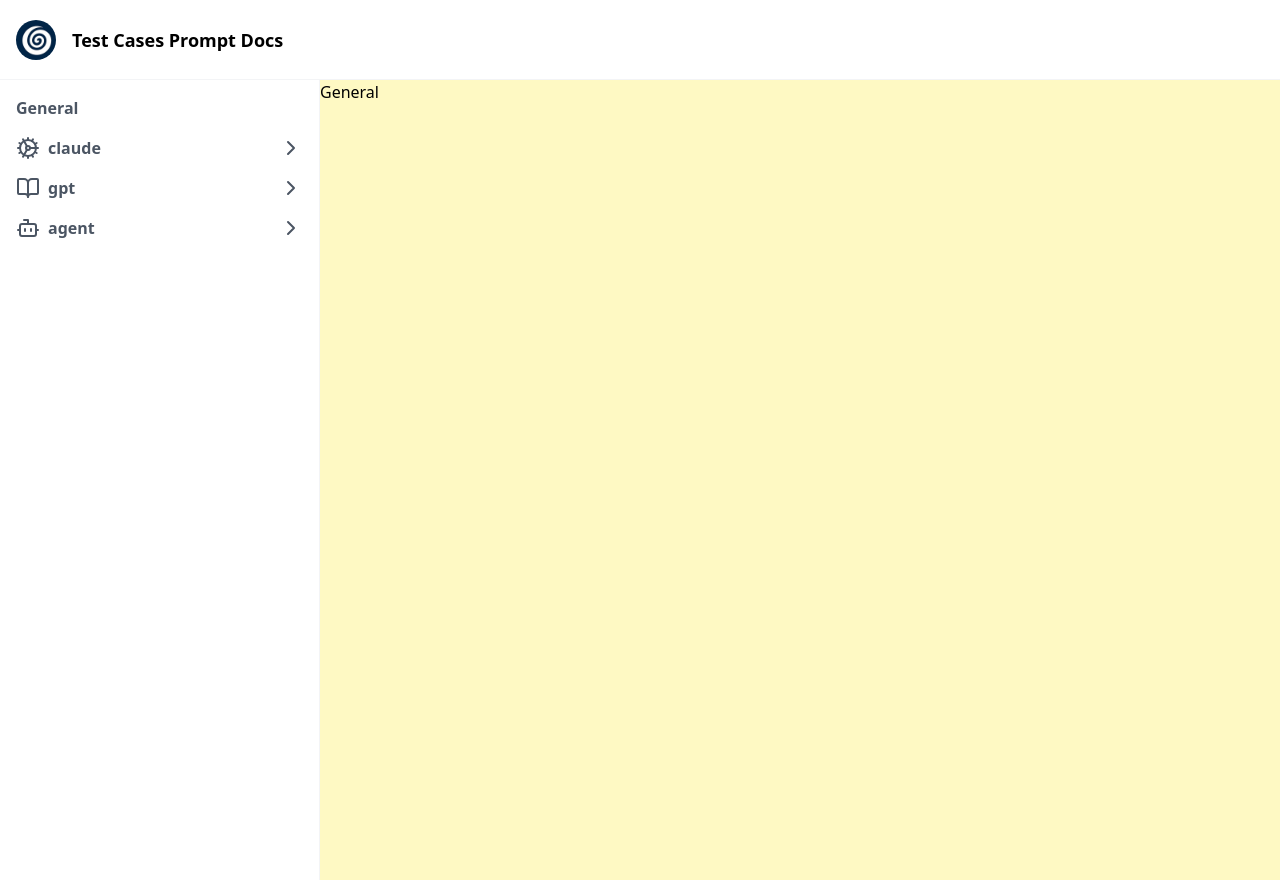
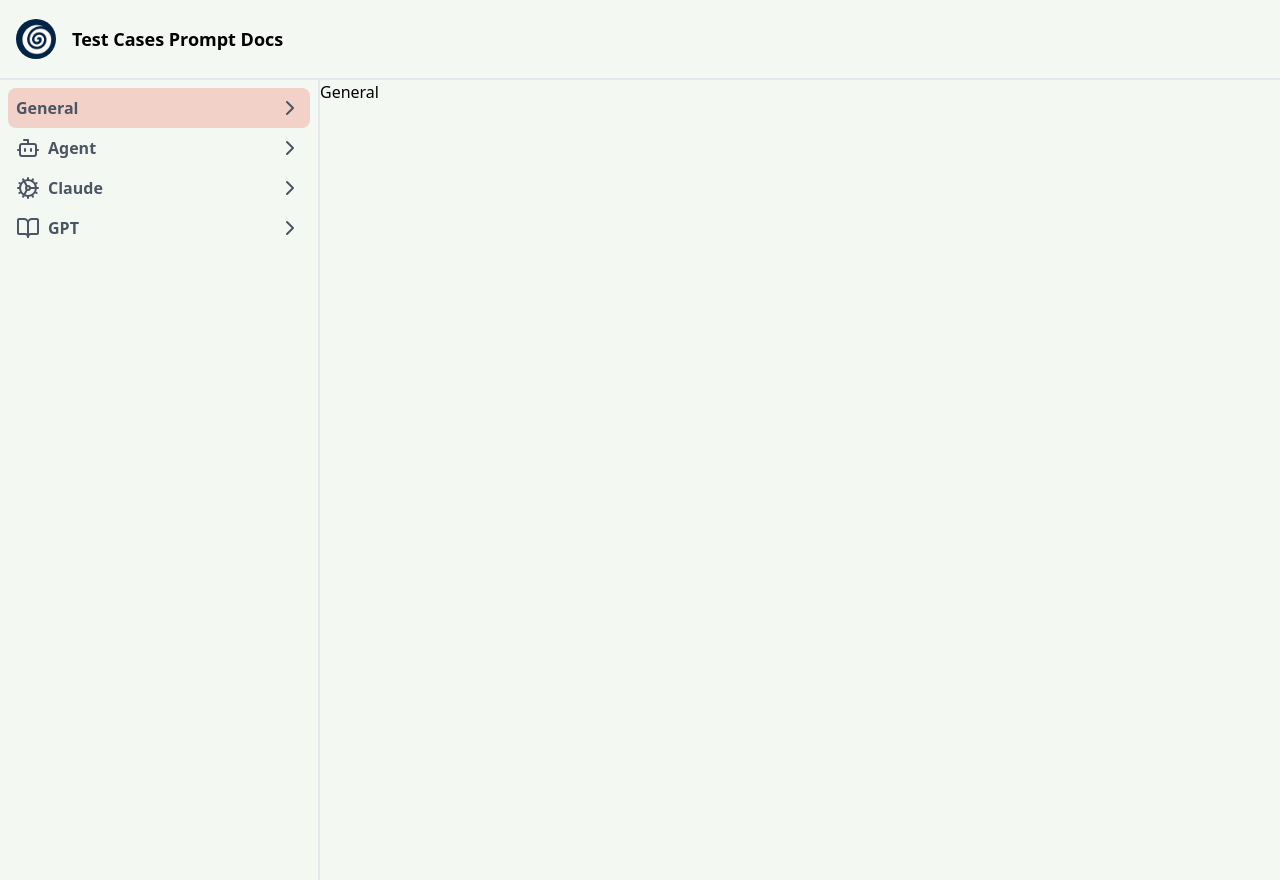
Before and after one commit to RakibulBh/tracesolutions-prompts-documentation, a Next.js app: page / in a window 1280 px wide. Built offline with nearby package versions, Linux system fonts and the light colour scheme.

Commit message:
style components to green theme

```diff
--- a/app/agent/page.tsx
+++ b/app/agent/page.tsx
@@ -2,9 +2,14 @@ import React from "react";
 
 const Page = () => {
   return (
-    <div>
-      <p>Agent</p>
-    </div>
+    <section className="p-4 flex-1 bg-[#F3F8F2]">
+      <div className="flex gap-2 items-center">
+        <h1 className="text-2xl font-bold text-[#4A4E69]">
+          🤖 Prompt Library for Custom Agent
+        </h1>
+        <p className="text-gray-500 text-lg">Built by Mikhail & Rakibul</p>
+      </div>
+    </section>
   );
 };
 
--- a/app/page.tsx
+++ b/app/page.tsx
@@ -2,7 +2,7 @@ import Image from "next/image";
 
 export default function Home() {
   return (
-    <main className="flex-1 bg-yellow-100">
+    <main className="flex-1 bg-[#F3F8F2]">
       <p>General</p>
     </main>
   );
--- a/components/navbar.tsx
+++ b/components/navbar.tsx
@@ -3,7 +3,7 @@ import React from "react";
 
 const Navbar = () => {
   return (
-    <div className="h-20 border-b border-b-gray-100 bg-white p-4 items-center justify-between flex">
+    <div className="h-20 border-b-2 border-b-gray-200 p-4 items-center justify-between flex bg-[#F3F8F2]">
       <div className="flex gap-4 items-center">
         <Image
           className="rounded-full"
--- a/components/navlink.tsx
+++ b/components/navlink.tsx
@@ -1,3 +1,4 @@
+"use client";
 import {
   BookOpen,
   Bot,
@@ -6,7 +7,8 @@ import {
   Link as LinkIcon,
 } from "lucide-react";
 import Link from "next/link";
-import React from "react";
+import { usePathname } from "next/navigation";
+import React, { useEffect } from "react";
 
 interface navlinkProps {
   text: string;
@@ -14,14 +16,20 @@ interface navlinkProps {
 }
 
 const Navlink = ({ text, href }: navlinkProps) => {
+  const pathname = usePathname();
+
+  const isActive = pathname === href;
+
   const renderIcon = () => {
     switch (text) {
-      case "claude":
-        return <Cog color="#4b5563" />;
-      case "gpt":
-        return <BookOpen color="#4b5563" />;
-      case "agent":
-        return <Bot color="#4b5563" />;
+      case "Claude":
+        return <Cog color={"#4b5563"} className="group-hover:text-white" />;
+      case "GPT":
+        return (
+          <BookOpen color={"#4b5563"} className="group-hover:text-white" />
+        );
+      case "Agent":
+        return <Bot color={"#4b5563"} className="group-hover:text-white" />;
       default:
       // code block
     }
@@ -29,10 +37,18 @@ const Navlink = ({ text, href }: navlinkProps) => {
 
   return (
     <Link href={href}>
-      <div className="flex items-center gap-2 justify-between p-2 w-full  hover:bg-gray-100 rounded-lg transition-colors duration-100 ease-in-out">
+      <div
+        style={{ backgroundColor: isActive ? "#F2D1C9" : "rgba(0,0,0,0)" }}
+        className="flex group items-center gap-2 justify-between p-2 w-full  hover:bg-[#F2D1C9] rounded-lg transition-colors duration-300 ease-in-out"
+      >
         <div className="flex items-center gap-2">
           {renderIcon()}
-          <p className="text-gray-600 font-semibold text-md">{text}</p>
+          <p
+            style={{ color: "#4b5563" }}
+            className="font-semibold text-md group-hover:text-white "
+          >
+            {text}
+          </p>
         </div>
         <ChevronRight color="#4b5563" />
       </div>
--- a/components/sidebar.tsx
+++ b/components/sidebar.tsx
@@ -5,12 +5,7 @@ import Link from "next/link";
 
 const Sidebar = () => {
   return (
-    <div className="w-80 h-screen border-r border-r-gray-100 p-2">
-      <Link href="/">
-        <div className="p-2 hover:bg-gray-100 rounded-lg transition-colors duration-100 ease-in-out">
-          <p className="text-gray-600 font-semibold">General</p>
-        </div>
-      </Link>
+    <div className="w-80 h-screen border-r-2 border-r-gray-200 p-2 bg-[#F3F8F2]">
       {navlinks.map((navlink) => (
         <Navlink key={navlink.name} href={navlink.href} text={navlink.name} />
       ))}
--- a/constants/navlinks.ts
+++ b/constants/navlinks.ts
@@ -5,15 +5,19 @@ type navlink = {
 
 export const navlinks: navlink[] = [
   {
-    href: "claude",
-    name: "claude",
+    href: "/",
+    name: "General",
   },
   {
-    href: "gpt",
-    name: "gpt",
+    href: "/agent",
+    name: "Agent",
   },
   {
-    href: "agent",
-    name: "agent",
+    href: "/claude",
+    name: "Claude",
+  },
+  {
+    href: "/gpt",
+    name: "GPT",
   },
 ];
```
